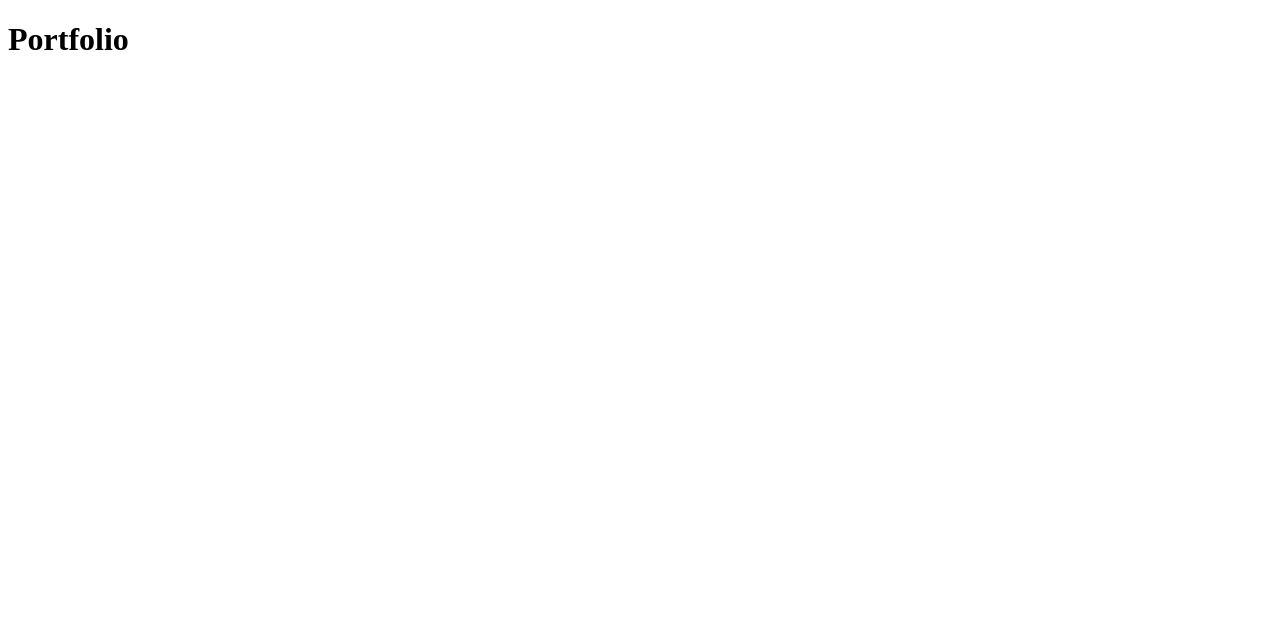
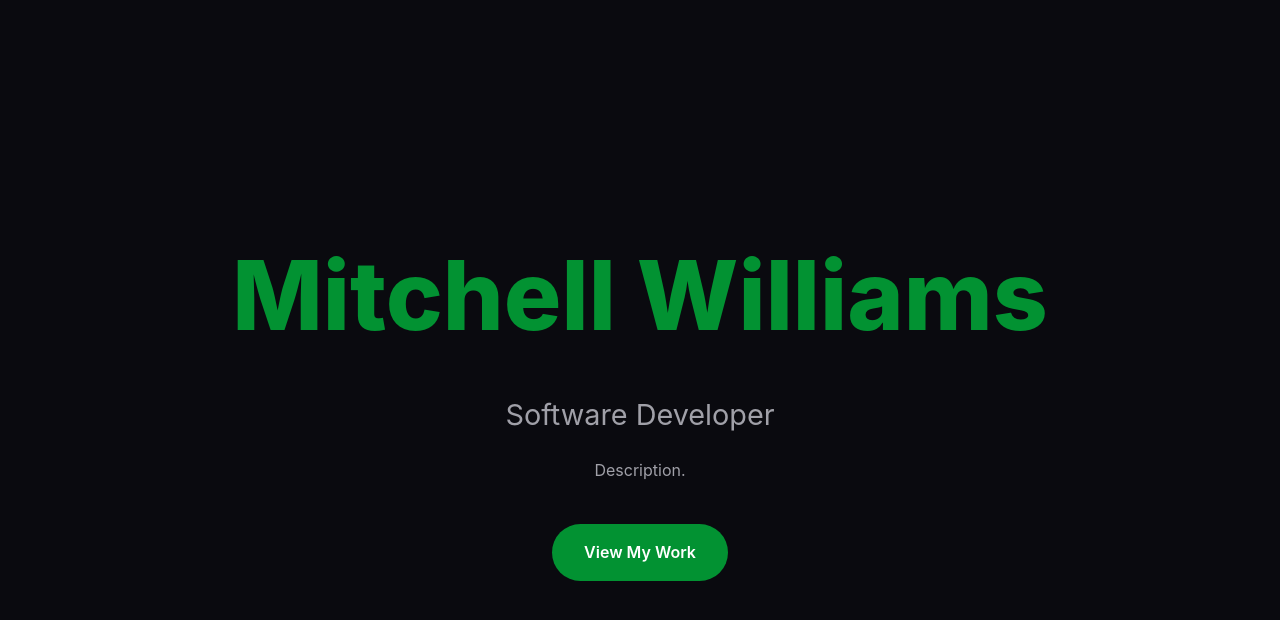
Before and after one commit to MitchellWilliams8/Portfolio-Website, a plain HTML site: page index.html in a window 1280 px wide. Drawn offline with Linux system fonts and the light colour scheme; files that its build step writes are made by us from their sources; files whose address does not match are found by name.

Commit message:
Adds a start to an intro section of the website

```diff
--- a/assets/style.css
+++ b/assets/style.css
@@ -0,0 +1,60 @@
+* {
+    margin: 0;
+    padding: 0;
+    box-sizing: border-box;
+}
+
+body {
+    font-family: 'Inter', sans-serif;
+    line-height: 1.6;
+}
+
+:root {
+    --primary-bg: #0a0a0f;
+    --primary-text: #ffffff;
+    --secondary-text: #a0a0a8;
+    --accent-color: #029232;
+}
+
+body {
+    background: var(--primary-bg);
+    color: var(--primary-text);
+}
+
+.intro {
+    min-height: 100vh;
+    display: flex;
+    align-items: center;
+    justify-content: center;
+    text-align: center;
+    padding: 0 20px;
+}
+
+.intro-title {
+    font-size: clamp(3rem, 8vw, 6rem);
+    font-weight: 800;
+    margin-bottom: 20px;
+    color: var(--accent-color);
+}
+
+.intro-subtitle {
+    font-size: clamp(1.2rem, 3vw, 1.8rem);
+    color: var(--secondary-text);
+    margin-bottom: 20px;
+}
+
+.intro-description {
+    color: var(--secondary-text);
+    max-width: 600px;
+    margin: 0 auto 40px auto;
+}
+
+.btn-primary {
+    padding: 16px 32px;
+    border-radius: 50px;
+    text-decoration: none;
+    font-weight: 600;
+    background: var(--accent-color);
+    color: white;
+    display: inline-block;
+}
--- a/index.html
+++ b/index.html
@@ -4,10 +4,21 @@
     <meta charset="UTF-8" />
     <meta name="viewport" content="width=device-width, initial-scale=1.0" />
     <title>Mitchell Williams | Developer</title>
-    <link rel="stylesheet" href="assets/css/style.css" />
+    <link rel="stylesheet" href="assets/style.css" />
 </head>
 <body>
-    <h1>Portfolio</h1>
+    <section class="intro">
+        <div class="intro-content">
+            <h1 class="intro-title">Mitchell Williams</h1>
+            <p class="intro-subtitle">Software Developer</p>
+            <p class="intro-description">
+                Description.
+            </p>
+            <div class="cta-buttons">
+                <a href="#projects" class="btn-primary">View My Work</a>
+            </div>
+        </div>
+    </section>
     <script src="assets/js/script.js"></script>
 </body>
 </html>
```
